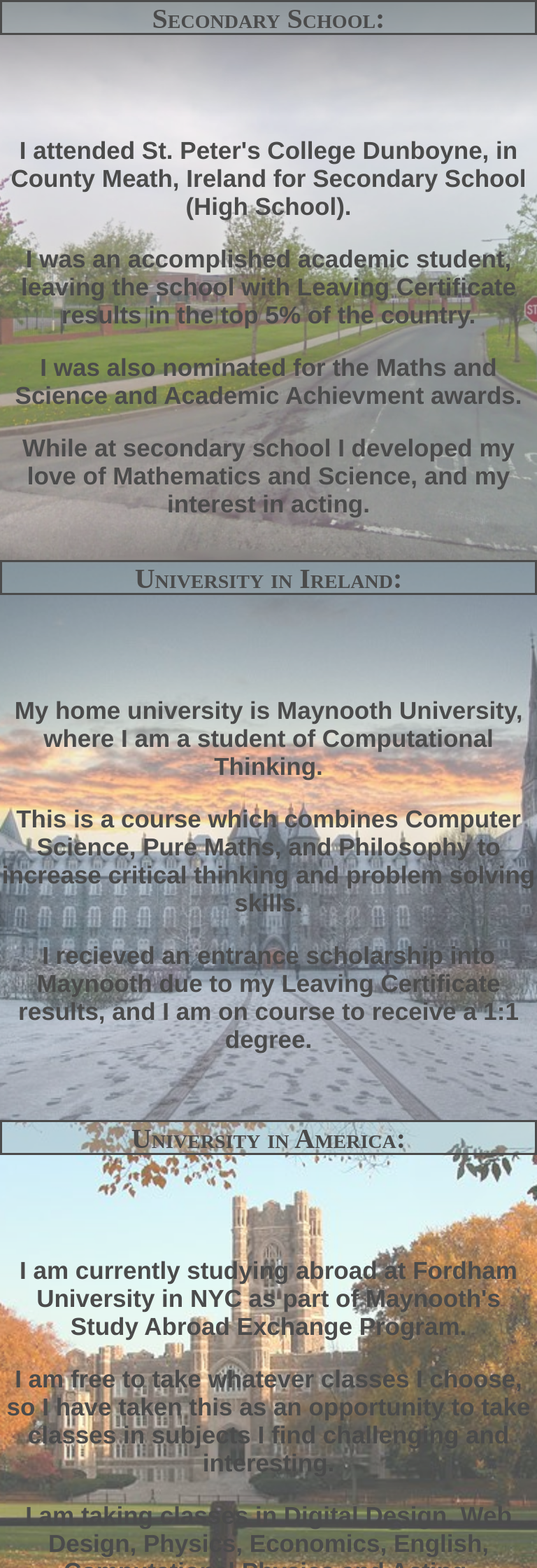
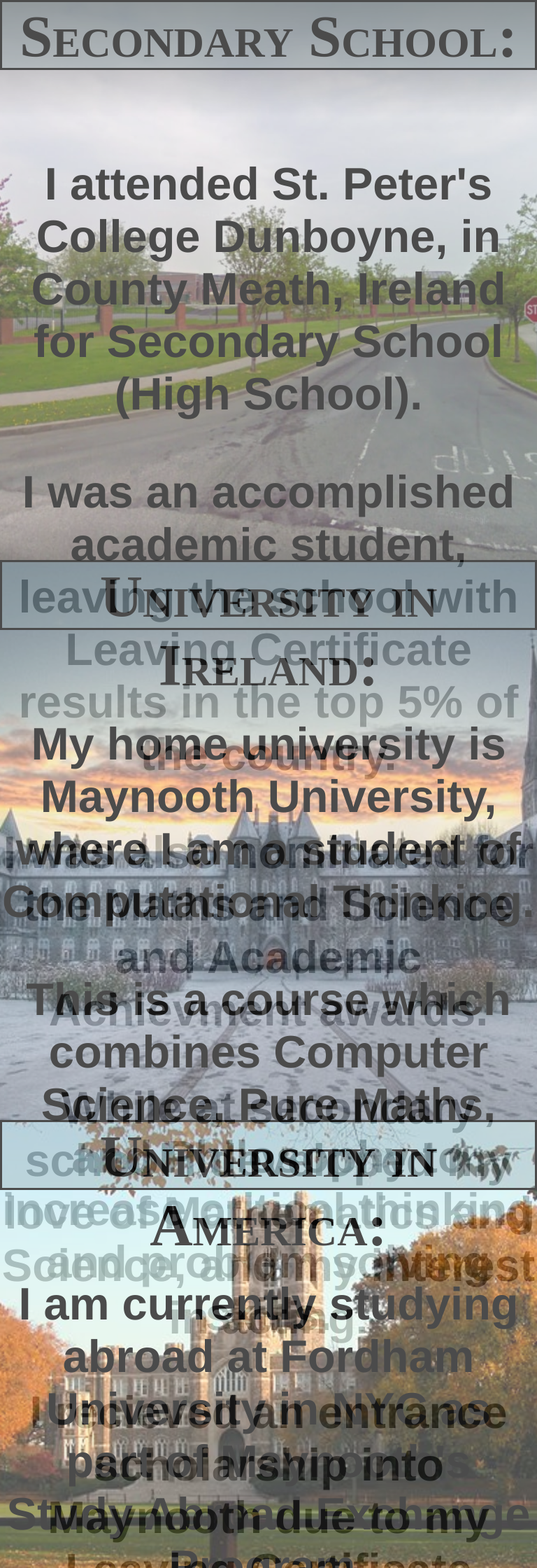
Before and after one commit to Cormaca18/Cormaca18.github.io, a PHP site: page /education.html in a window 768 px wide. Shown: the top 2240 px of the page at 70% size. Run offline with PHP 8.4, Linux system fonts and the light colour scheme.

Commit message:
changed css

```diff
--- a/css/education.css
+++ b/css/education.css
@@ -105,7 +105,7 @@ ul#menu li {
 @media only screen and (min-width : 768px) and (max-width : 1023px){
   ul#menu li {
       display:inline;
-      font-size: 20px;
+      font-size: 40px;
       font-family: fantasy;
       text-align: center;
       padding: 0px 20px 20px 20px;
@@ -116,8 +116,8 @@ ul#menu li {
   }
   h1{
     width: 100%;
-    height: 50px;
-    font-size: 40px;
+    height: 100px;
+    font-size: 85px;
     background-color: rgba(112,138,144,0.4);
     text-align: center;
     border: 3px solid black;
@@ -125,7 +125,7 @@ ul#menu li {
     box-sizing: border-box;
   }
   p{
-    font-size: 35px;
+    font-size: 65px;
     font-family: Helvetica;
     color: rgba(0,0,0,1);
     font-weight: 700;
```
